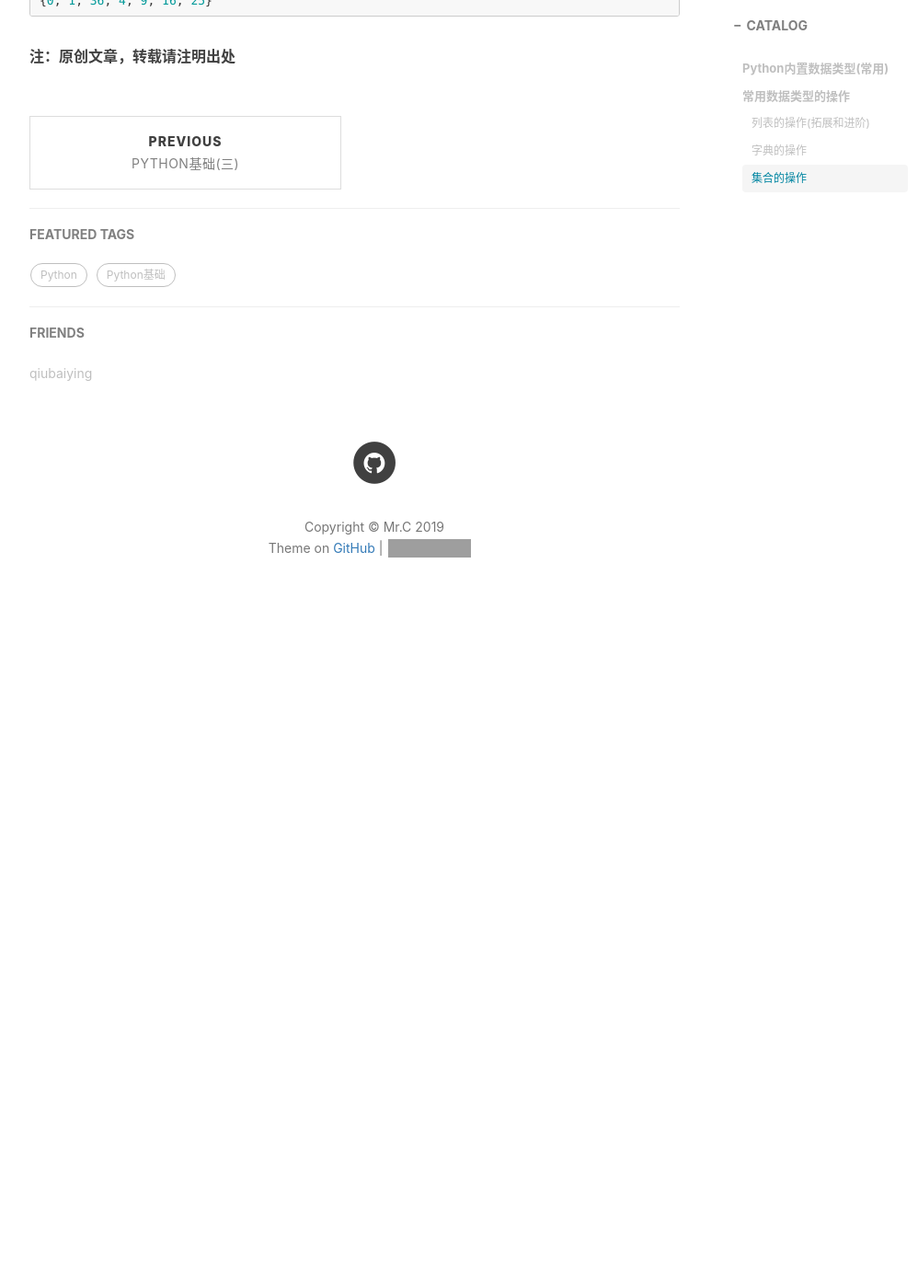
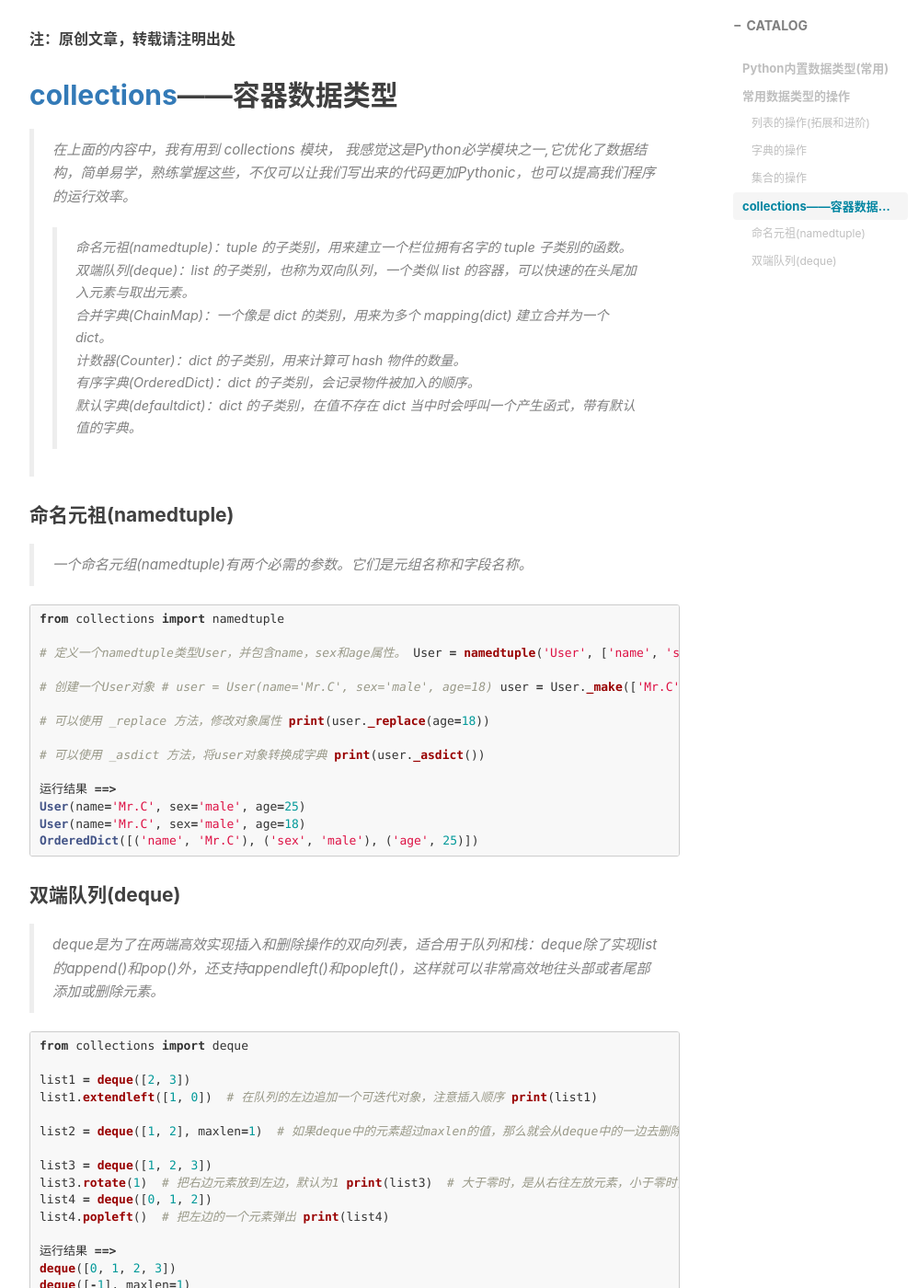
Before and after one commit to Liao-JianHao/c-blogs.github.io, a Jekyll site: the page built from _posts/2019-06-11-Python基础二.md, in a window 1280 px wide and 1400 px high, scrolled down 6287 px. Shown: the whole window at 92% size, without its empty margins (233-1231 px from the left). Built offline with Jekyll 4.4.1, drawn with Linux system fonts in a browser that asks for light colours; nearby versions of some CDN libraries; comment, search, counter and statistics services are not loaded; before the commit the page ends 6987 px from its top, so only the background shows below that; some of the changed text lies outside the part shown; grey boxes are pictures that could not be loaded.

Commit message:
update blog

```diff
--- a/_posts/2019-06-11-Python基础二.md
+++ b/_posts/2019-06-11-Python基础二.md
@@ -308,7 +308,6 @@ print(set)
 > **集合推导式**
 
 ~~~python
-
 import random
 
 # 去重后的数，进行二次方运算
@@ -325,3 +324,71 @@ print(set)
 
 
 **注：原创文章，转载请注明出处**
+
+## [collections](https://docs.python.org/zh-cn/3/library/collections.html)——容器数据类型
+> 在上面的内容中，我有用到 collections 模块， 我感觉这是Python必学模块之一,它优化了数据结构，简单易学，熟练掌握这些，不仅可以让我们写出来的代码更加Pythonic，也可以提高我们程序的运行效率。
+>> 命名元祖(namedtuple)：tuple 的子类别，用来建立一个栏位拥有名字的 tuple 子类别的函数。 <br>
+双端队列(deque)：list 的子类别，也称为双向队列，一个类似 list 的容器，可以快速的在头尾加入元素与取出元素。 <br>
+合并字典(ChainMap)：一个像是 dict 的类别，用来为多个 mapping(dict) 建立合并为一个dict。 <br>
+计数器(Counter)：dict 的子类别，用来计算可 hash 物件的数量。 <br>
+有序字典(OrderedDict)：dict 的子类别，会记录物件被加入的顺序。 <br>
+默认字典(defaultdict)：dict 的子类别，在值不存在 dict 当中时会呼叫一个产生函式，带有默认值的字典。 <br>
+
+#### 命名元祖(namedtuple)
+
+> 一个命名元组(namedtuple)有两个必需的参数。它们是元组名称和字段名称。
+
+~~~python
+from collections import namedtuple
+
+# 定义一个namedtuple类型User，并包含name，sex和age属性。
+User = namedtuple('User', ['name', 'sex', 'age'])
+
+# 创建一个User对象
+# user = User(name='Mr.C', sex='male', age=18)
+user = User._make(['Mr.C', 'male', 25])  # 也可以用list来创建User对象，但需要用 _make 方法
+print(user)
+
+# 可以使用 _replace 方法，修改对象属性
+print(user._replace(age=18))
+
+# 可以使用 _asdict 方法，将user对象转换成字典
+print(user._asdict())
+
+运行结果 ==>
+User(name='Mr.C', sex='male', age=25)
+User(name='Mr.C', sex='male', age=18)
+OrderedDict([('name', 'Mr.C'), ('sex', 'male'), ('age', 25)])
+~~~
+
+#### 双端队列(deque)
+
+> deque是为了在两端高效实现插入和删除操作的双向列表，适合用于队列和栈：deque除了实现list的append()和pop()外，还支持appendleft()和popleft()，这样就可以非常高效地往头部或者尾部添加或删除元素。
+
+~~~python
+from collections import deque
+
+list1 = deque([2, 3])
+list1.extendleft([1, 0])  # 在队列的左边追加一个可迭代对象，注意插入顺序
+print(list1)
+
+list2 = deque([1, 2], maxlen=1)  # 如果deque中的元素超过maxlen的值，那么就会从deque中的一边去删除元素
+list2.appendleft(-1)  # 在队列的左边添加一个元素
+print(list2)
+
+list3 = deque([1, 2, 3])
+list3.rotate(1)  # 把右边元素放到左边，默认为1
+print(list3)  # 大于零时，是从右往左放元素，小于零时，反之
+
+list4 = deque([0, 1, 2])
+list4.popleft()  # 把左边的一个元素弹出
+print(list4)
+
+运行结果 ==>
+deque([0, 1, 2, 3])
+deque([-1], maxlen=1)
+deque([3, 1, 2])
+deque([1, 2])
+~~~
+
+**注：原创文章，转载请注明出处**
```
